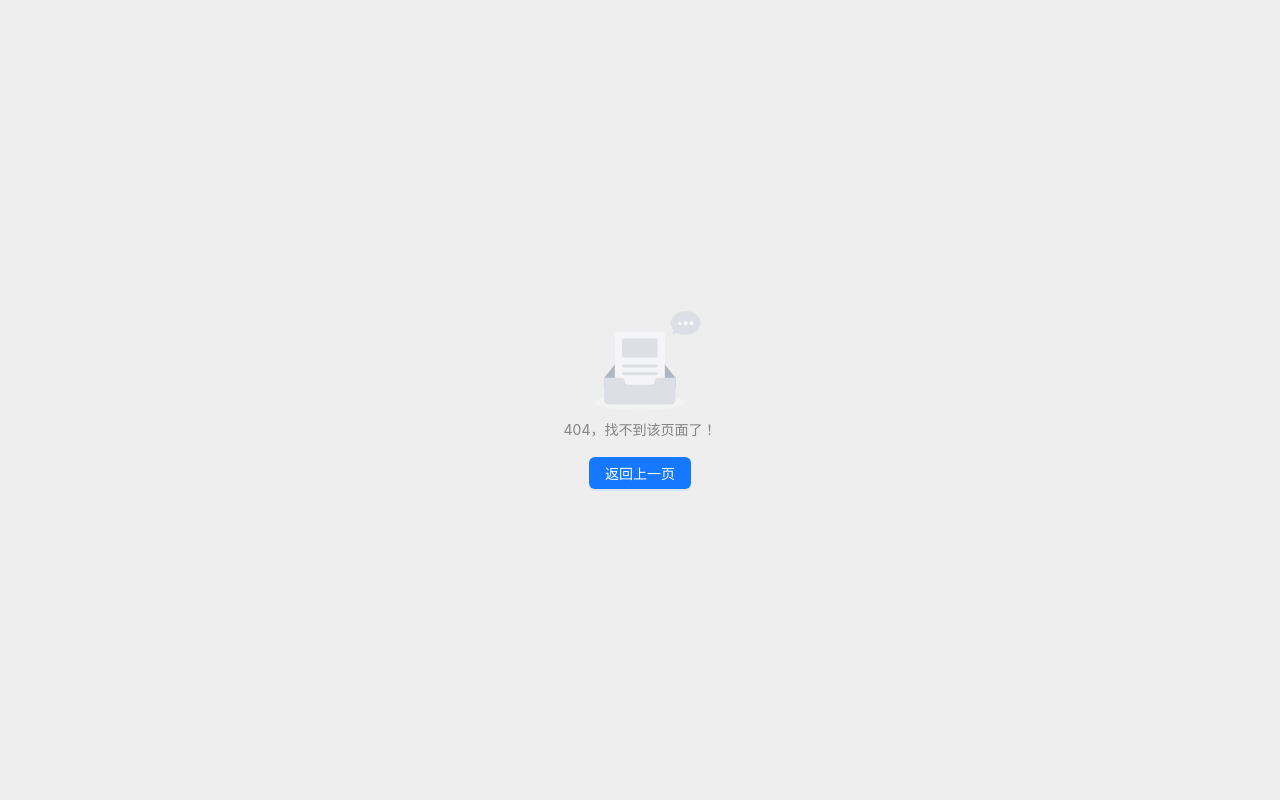
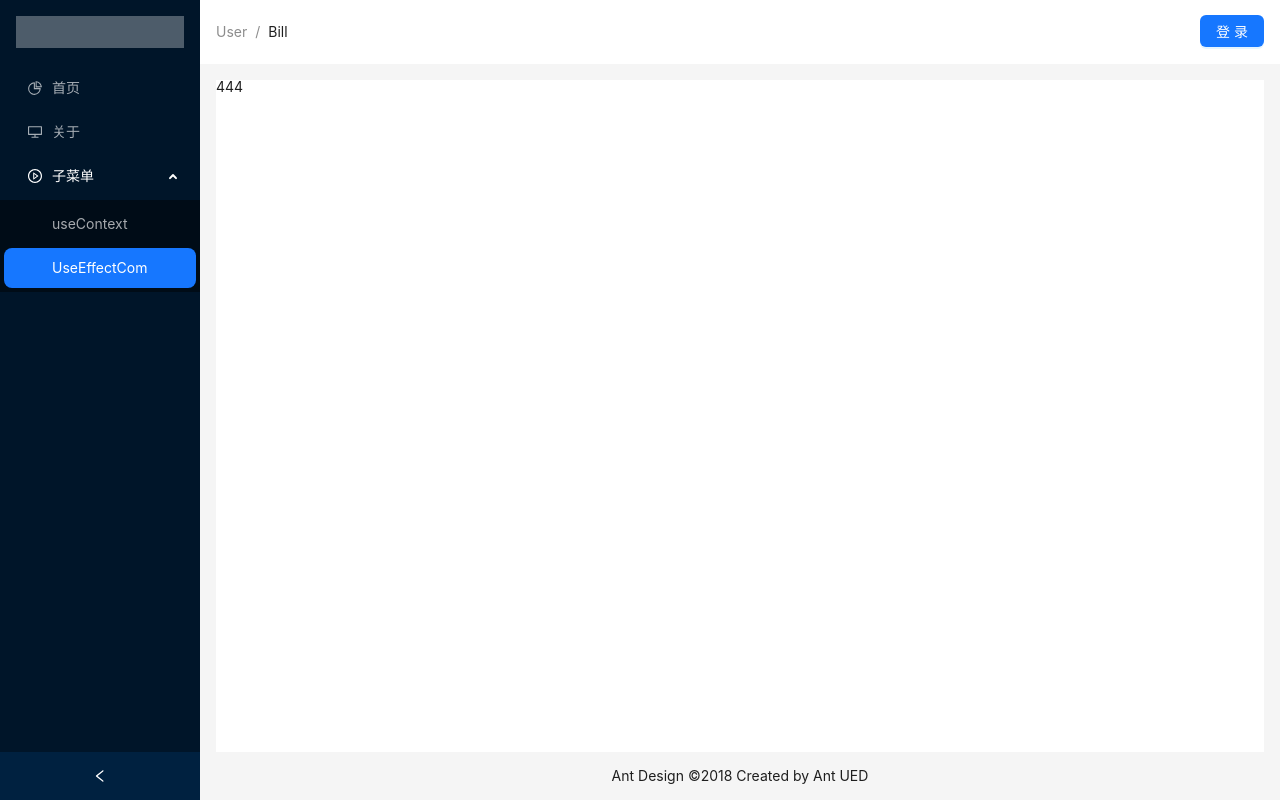
Before and after one commit to lin1126/react-management, a React (Vite) app: page /SubMeue/useeffect in a window 1280 px wide. Before the commit this address had no page. Built offline with nearby package versions, Linux system fonts and the light colour scheme.

Commit message:
路由菜单自动生成

```diff
--- a/src/components/Comp2/index.tsx
+++ b/src/components/Comp2/index.tsx
@@ -1,5 +1,5 @@
  import {useContext} from 'react'
- import { ThemeContext} from '@/views/SubMeueOne/context'
+ import { ThemeContext} from '@/views/SubMeue/UseContextCom/context'
 
  /**
    * @useContext的使用
--- a/src/layout/components/MainMenu/index.tsx
+++ b/src/layout/components/MainMenu/index.tsx
@@ -1,51 +1,20 @@
 import type { MenuProps } from 'antd'
-import { useState } from 'react'
+import { useState, useMemo } from 'react'
 
 import { Menu } from 'antd'
 import { useNavigate, useLocation } from 'react-router-dom'
 
-import {
-  DesktopOutlined,
-  PieChartOutlined,
-  PlayCircleOutlined,
-} from '@ant-design/icons'
+import routes from '@/router/index'
+import { formatRouter } from '@/utils/utils'
 
+// 格式化路由工具
+const MainMenu = () => {
+  const useNavigateTo = useNavigate()
 
-const MainMenu = () => {
-
-  const useNavigateTo = useNavigate()
+  const items = useMemo(() => {
+    return formatRouter(routes[0].children)
+  }, [routes])
   // 菜单项
-  const items = [
-    {
-      label: '首页',
-      key: '/',
-      icon: <PieChartOutlined />,
-    },
-    {
-      label: '关于',
-      key: '/about',
-      icon: <DesktopOutlined />,
-    },
-    {
-      label: '子菜单',
-      key: '/sub',
-      icon: <PlayCircleOutlined />,
-      children: [
-        {
-          label: '栏目一',
-          key: '/SubMeueOne',
-        },
-        {
-          label: '栏目二',
-          key: '2',
-        },
-        {
-          label: '栏目三',
-          key: '3',
-        },
-      ],
-    },
-  ]
 
   /**
    * @pathname - 当前路径名，例如 /用户
@@ -57,9 +26,12 @@ const MainMenu = () => {
 
   // 默认展开选中子菜单的父菜单
   let openDefaultKeys = ''
-  if (!items.find((t) => t.key === location.pathname)) {
-    items.some((t) => {
-      if (t.children && t.children.find((t1) => t1.key === location.pathname)) {
+  if (!items.find((t: any) => t.key === location.pathname)) {
+    items.some((t: any) => {
+      if (
+        t.children &&
+        t.children.find((t1: any) => t1.key === location.pathname)
+      ) {
         openDefaultKeys = t.key
         return true
       }
--- a/src/main.tsx
+++ b/src/main.tsx
@@ -1,3 +1,4 @@
+import { Suspense } from 'react'
 import ReactDOM from 'react-dom/client'
 // 样式初始化
 import 'reset-css'
@@ -15,7 +16,9 @@ import store from './store/index.ts'
 ReactDOM.createRoot(document.getElementById('root')!).render(
   <Provider store={store}>
     <BrowserRouter>
-      <App />
+      <Suspense fallback={<div>Loading</div>}>
+        <App />
+      </Suspense>
     </BrowserRouter>
   </Provider>
 )
--- a/src/router/index.tsx
+++ b/src/router/index.tsx
@@ -2,16 +2,21 @@ import React, { lazy } from 'react'
 import Home from '@/views/Home'
 import Layout from '@/layout/index'
 import Login from '@/views/Login/index.tsx'
+
 // 路由懒加载
 // 懒加载模式的组件写法，外面需要套一层loading
 const About = lazy(() => import('@/views/About'))
 const NotFound = lazy(() => import('@/views/404/index'))
-const SubMeueOne = lazy(() => import('@/views/SubMeueOne/index'))
+const UseContextCom = lazy(() => import('@/views/SubMeue/UseContextCom/index'))
+const UseEffectCom = lazy(() => import('@/views/SubMeue/UseEffectCom'))
 // import { Navigate } from 'react-router-dom'
 
-const withLoadingCom = (com: JSX.Element) => (
-  <React.Suspense fallback={<div>Loading</div>}>{com}</React.Suspense>
-)
+// 引入图标
+import {
+  DesktopOutlined,
+  PieChartOutlined,
+  PlayCircleOutlined,
+} from '@ant-design/icons'
 
 const routes = [
   // {
@@ -25,14 +30,41 @@ const routes = [
       {
         element: <Home></Home>,
         index: true,
+        meta: {
+          name: '首页',
+          icon: <PieChartOutlined />,
+        },
       },
       {
         path: '/about',
-        element: withLoadingCom(<About></About>),
+        element: <About></About>,
+        meta: {
+          name: '关于',
+          icon: <DesktopOutlined />,
+        },
       },
       {
-        path: '/SubMeueOne',
-        element: withLoadingCom(<SubMeueOne></SubMeueOne>),
+        path: '/SubMeue',
+        meta: {
+          name: '子菜单',
+          icon: <PlayCircleOutlined />,
+        },
+        children: [
+          {
+            path: 'usecontext',
+            element: <UseContextCom></UseContextCom>,
+            meta: {
+              name: 'useContext',
+            },
+          },
+          {
+            path: 'useeffect',
+            element: <UseEffectCom></UseEffectCom>,
+            meta: {
+              name: 'UseEffectCom',
+            },
+          },
+        ],
       },
     ],
   },
@@ -42,7 +74,7 @@ const routes = [
   },
   {
     path: '*',
-    element: withLoadingCom(<NotFound></NotFound>),
+    element: <NotFound></NotFound>,
   },
 ]
 
--- /dev/null
+++ b/src/utils/utils.ts
@@ -0,0 +1,52 @@
+/**
+ * 构造路由结构
+ * @param data 路由数据源
+ * @param label 将路由name转化为的字段
+ * @param key 将路由path转化为的字段
+ */
+export const formatRouter = (data: any, label?: string, key?: string) => {
+  let config = {
+    label: label || 'label',
+    key: key || 'key',
+  }
+
+  const formatList: any = []
+  // if (t.meta) {
+  //   if (t.meta.menuShow === undefined || t.meta.menuShow) {
+  //     return true
+  //   } else {
+  //     return false
+  //   }
+  // } else {
+  //   return true
+  // }
+  console.log(data, 'data')
+
+  const buildChildrenRouter = (
+    list: any,
+    retList: any,
+    fatharPath?: string
+  ) => {
+    for (let [index, t] of list.entries()) {
+      if (t.meta) {
+        if (t.meta.menuShow === undefined || t.meta.menuShow) {
+          retList.push({
+            [config.label]: t.meta.name,
+            [config.key]: fatharPath ? `${fatharPath}/${t.path}` : t.path || '',
+            icon: t.meta.icon,
+          })
+          if (t.children) {
+            retList[index].children = retList[index].children || []
+            buildChildrenRouter(t.children, retList[index].children, t.path)
+          }
+        }
+      } else {
+        formatList.push(t)
+      }
+    }
+  }
+
+  buildChildrenRouter(data, formatList)
+  console.log(formatList, 'routerData')
+  return formatList
+}
--- a/src/views/SubMeueOne/index.tsx
+++ b/src/views/SubMeue/UseContextCom/index.tsx
@@ -1,6 +1,6 @@
 import { useState } from 'react'
 import Comp1 from '@/components/Comp1'
-import { themes, ThemeContext } from './context'
+import { themes, ThemeContext } from './context.ts'
 
 const subMeueOne = () => {
   const [thems, setThems] = useState(themes.dark)
--- /dev/null
+++ b/src/views/SubMeue/UseEffectCom/index.tsx
@@ -0,0 +1,11 @@
+import { useState } from 'react'
+
+const subMeueOne = () => {
+  return (
+    <>
+      <h1>444</h1>
+    </>
+  )
+}
+
+export default subMeueOne
```
Also changed, not shown: src/views/SubMeue/UseContextCom/context.ts (renamed from src/views/SubMeueOne/context.ts).
